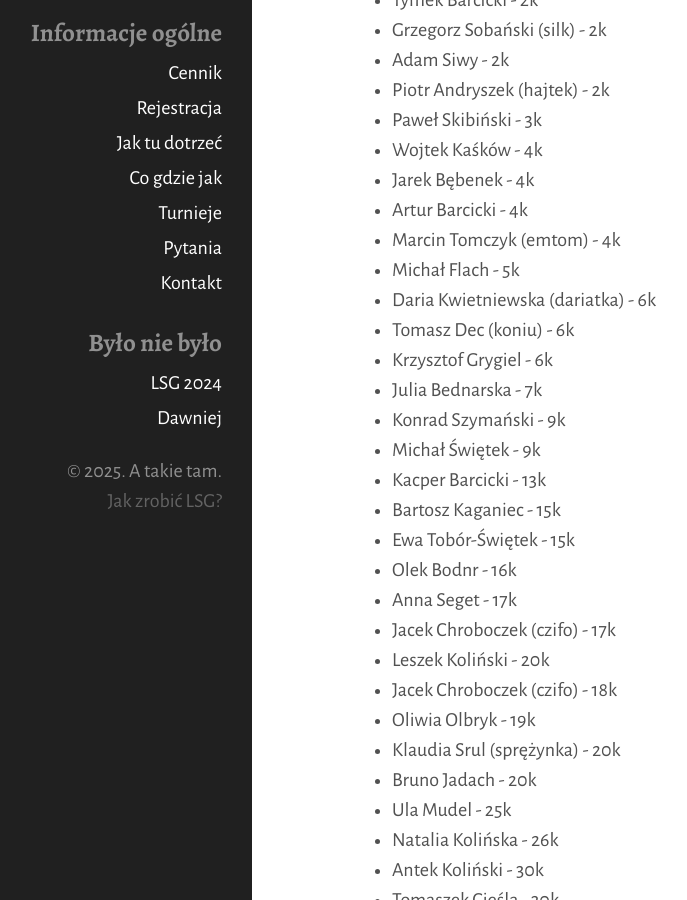
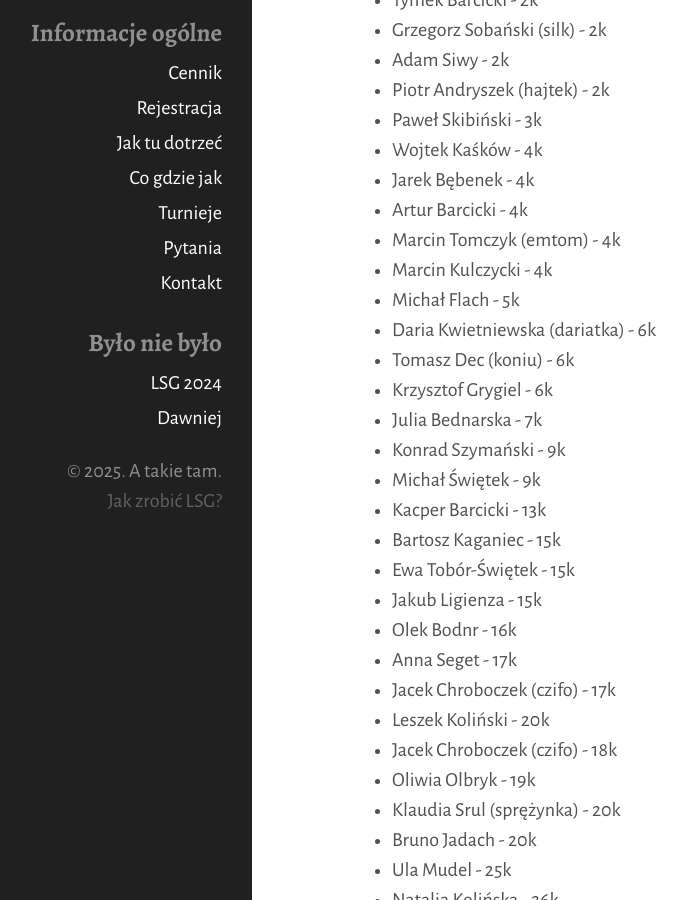
Before and after one commit to tasuki/lsg, a Jekyll site: the page built from _pages/zarejestrowani.md, in a window 1280 px wide and 900 px high, scrolled down 525 px. Shown: the whole window, without its empty margins (108-795 px from the left). Built offline with Jekyll 4.4.1, drawn with Linux system fonts in a browser that asks for light colours; some of the changed text lies outside the part shown.

Commit message:
Update zarejestrowani.md

```diff
--- a/_pages/zarejestrowani.md
+++ b/_pages/zarejestrowani.md
@@ -28,6 +28,7 @@ Zarejestrowani uczestnicy, mniej więcej według stopnia:
 - Jarek Bębenek - 4k
 - Artur Barcicki - 4k
 - Marcin Tomczyk (emtom) - 4k
+- Marcin Kulczycki - 4k
 - Michał Flach - 5k
 - Daria Kwietniewska (dariatka) - 6k
 - Tomasz Dec (koniu) - 6k
@@ -38,6 +39,7 @@ Zarejestrowani uczestnicy, mniej więcej według stopnia:
 - Kacper Barcicki - 13k
 - Bartosz Kaganiec - 15k
 - Ewa Tobór-Świętek - 15k
+- Jakub Ligienza - 15k
 - Olek Bodnr - 16k
 - Anna Seget - 17k
 - Jacek Chroboczek (czifo) - 17k
```
Also changed, not shown: other parts of _pages/zarejestrowani.md (+1 -0 lines).
